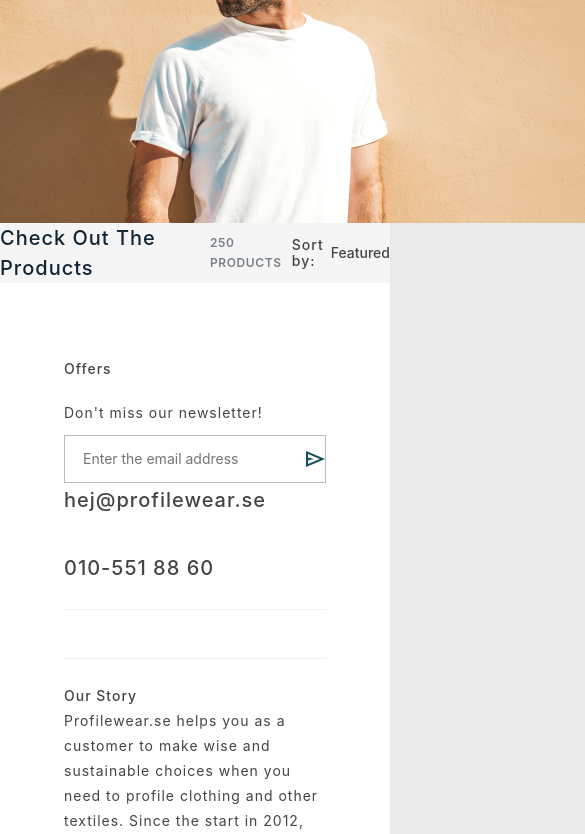
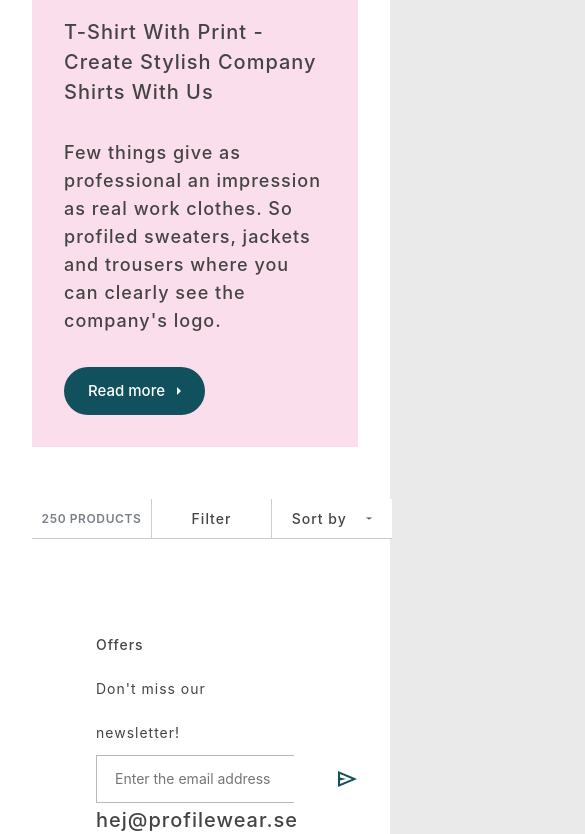
Before and after one commit to azizlaghari/ecommerce-website, a React app: page /product-listing in a window 390 px wide. Shown: the part 260-1094 px from the top of the page, 585 px wide, since content can reach past the window. Built offline with nearby package versions, Linux system fonts and the light colour scheme.

Commit message:
product listing filter css added & responsivenss

```diff
--- a/src/components/Product Listing/TshirtIMG.js
+++ b/src/components/Product Listing/TshirtIMG.js
@@ -1,7 +1,9 @@
 import React from 'react'
 import "../../styles/components/ProductListing/TshirtIMG.css"
 import arrowRightGreen from '../../assets/productListing/arrowRightGreen.png'
-import { Dropdown, Space } from 'antd'
+import { Divider, Dropdown, Space } from 'antd'
+import arrow_drop_down from '../../assets/productListing/arrow_drop_down.png'
+import arrow_right from '../../assets/arrow_right.png'
 
 const items = [
     {
@@ -47,6 +49,7 @@ const TshirtIMG = () => {
                         <p className='tshirt-subtitle MarginTop1rem'>T-shirt with print - create stylish company shirts with us</p>
                         <p className='tshirt-description MarginTop1rem'>Few things give as professional an impression as real work clothes. So profiled sweaters, jackets and trousers where you can clearly see the company&apos;s logo.</p>
                         <button className='tshirtBTN MarginTop1rem' >Read more<img src={arrowRightGreen} /></button>
+                        <button className='mobile-tshirtBTN MarginTop1rem' >Read more<img src={arrow_right} /></button>
                     </div>
 
                 </div>
@@ -55,9 +58,9 @@ const TshirtIMG = () => {
                         <p className='Check-out-the-products'>Check out the products</p>
                         <p className='PRODUCTS-250'>250 PRODUCTS</p>
                     </div>
+                    <p className='filter'>Filter</p>
                     <div className='productDropdown'>
                         <div className='checkProductText'>
-                            <p className='sortBy-text'>Sort by:</p>
                             <Dropdown
                                 menu={{
                                     items,
@@ -65,15 +68,18 @@ const TshirtIMG = () => {
                             >
                                 <a onClick={(e) => e.preventDefault()}>
                                     <Space>
-                                        Featured
+                                        <p className='sortBy-text'>Sort by<span className='colon'>:</span> <span className='feature'>Featured</span>                                        <img className='arrow_drop_down' src={arrow_drop_down} />
+                                        </p>
                                         {/* <DownOutlined /> */}
                                     </Space>
                                 </a>
+
                             </Dropdown>
                         </div>
                     </div>
                 </div>
             </div>
+            <span className='dividerNone'><Divider/></span>
         </>
     )
 }
--- a/src/styles/components/ProductListing/TshirtIMG.css
+++ b/src/styles/components/ProductListing/TshirtIMG.css
@@ -1,11 +1,16 @@
 :root {
   --whiteText: #fff;
   --darkGreenText: #11505d;
+  --stroke-gray: #cdcdcd;
+  --body-text-color: #444;
+}
+.TshirtIMG {
+  width: 100%;
 }
 .manTshirtBG {
   background-image: url(../../../assets/productListing/tshirtIMG.png);
-  width: 1320px;
   height: 368px;
+  background-size: 100% auto;
   display: flex;
   align-items: center;
   justify-content: end;
@@ -63,10 +68,12 @@
   font-weight: 500;
   line-height: 24px; /* 160% */
 }
+/* check product dropdown and text */
 .check-products {
   display: flex;
   align-items: center;
   justify-content: space-between;
+  height: 80px;
 }
 .checkProductText {
   display: flex;
@@ -82,6 +89,7 @@
   font-weight: 500;
   line-height: 30px; /* 150% */
   text-transform: capitalize;
+  padding-right: 2rem;
 }
 .PRODUCTS-250 {
   color: var(--gray, #7a8089);
@@ -94,8 +102,11 @@
   letter-spacing: 0.6px;
   text-transform: uppercase;
 }
+.filter {
+  display: none;
+}
 .checkProductText {
-  color: var(--body-text-color, #444);
+  color: var(--body-text-color);
 
   /* Placeholder Text */
   font-size: 14px;
@@ -103,7 +114,231 @@
   font-weight: 500;
   line-height: 16px; /* 114.286% */
 }
+.mobile-tshirtBTN {
+  display: none;
+}
+/* Check product mobile responsiveness */
+@media screen and (max-width: 500px) {
+  .Check-out-the-products {
+    display: none;
+  }
+  .PRODUCTS-250 {
+    display: flex;
+    align-items: center;
+    justify-content: center;
+    color: var(--gray, #7a8089);
+
+    /* Overline */
+    font-size: 12px;
+    font-style: normal;
+    font-weight: 600;
+    line-height: 20px; /* 166.667% */
+    letter-spacing: 0.6px;
+    text-transform: uppercase;
+    border-right: 1px solid var(--stroke-gray);
+    border-bottom: 1px solid var(--stroke-gray);
+    background: var(--white, #fff);
+    width: 120px;
+    height: 40px;
+    flex-shrink: 0;
+  }
+  .filter {
+    color: var(--body-text-color, #444);
+
+    /* Placeholder Text */
+    font-size: 14px;
+    font-style: normal;
+    font-weight: 500;
+    line-height: 16px; /* 114.286% */
+    width: 120px;
+    height: 40px;
+    flex-shrink: 0;
+    border-right: 1px solid var(--stroke-gray);
+    border-bottom: 1px solid var(--stroke-gray);
+    background: var(--white, #fff);
+    display: block;
+    display: flex;
+    align-items: center;
+    justify-content: center;
+  }
+  .featured {
+    display: none;
+  }
+  .sortBy-text {
+    color: var(--body-text-color);
+
+    /* Placeholder Text */
+    font-size: 14px;
+    font-style: normal;
+    font-weight: 500;
+    line-height: 16px; /* 114.286% */
+    width: 120px;
+    height: 40px;
+    flex-shrink: 0;
+    border-bottom: 1px solid var(--stroke-gray);
+    background: var(--white, #fff);
+    display: flex;
+    align-items: center;
+    justify-content: space-evenly;
+  }
+  .feature{
+    display: none;
+  }
+  .arrow_drop_down {
+    width: 6px;
+    height: 3px;
+    fill: var(--nav, #4e4e4e);
+  }
+  .colon{
+    display: none;
+  }
+  .dividerNone{
+    display: none;
+  }
+}
+
+/* laptop responsiveness */
+@media screen and (max-width: 1024px) {
+  .manTshirtBG {
+    height: 325px;
+    background-size: auto 100%;
+  }
+  .tshirt-content {
+    width: 60%;
+    row-gap: 2rem;
+  }
+  /* .tshirt-subtitle{
+    font-size: 14px;
+  } */
+}
+/* Tablet responsiveness */
+@media screen and (max-width: 800px) {
+  /* .manTshirtBG {
+    height: 325px;
+    background-size: auto 100%; */
+
+  .manTshirtBG {
+    display: unset;
+  }
+  .tshirt-content {
+    background: var(--light-pink, #fbdeeb);
+    width: 100%;
+    height: auto;
+    padding: 2rem;
+    margin: 2rem 0;
+    display: flex;
+    flex-direction: column;
+    row-gap: 1rem;
+  }
+  .tshirt-title {
+    color: var(--black, #2a2a2a);
+
+    /* H2 */
+    font-size: 40px;
+    font-style: normal;
+    font-weight: 400;
+    line-height: 50px; /* 125% */
+    text-transform: capitalize;
+  }
+  .tshirt-subtitle {
+    color: var(--body-text-color, #444);
+    width: 100%;
+    /* H6 */
+    font-size: 20px;
+    font-style: normal;
+    font-weight: 500;
+    line-height: 30px; /* 150% */
+    text-transform: capitalize;
+  }
+  .tshirt-description {
+    color: var(--body-text-color, #444);
+
+    /* Body Large */
+    font-size: 18px;
+    font-style: normal;
+    font-weight: 500;
+    line-height: 28px; /* 155.556% */
+  }
+  .mobile-tshirtBTN {
+    border-radius: 24px;
+    background: var(--dark-green, #11505d);
+    display: inline-flex;
+    padding: 12px 24px;
+    justify-content: center;
+    align-items: center;
+    gap: 12px;
+    color: var(--white, #fff);
+    font-size: 15px;
+    font-style: normal;
+    font-weight: 500;
+    line-height: 24px; /* 160% */
+    border: none;
+    width: fit-content;
+  }
+  .tshirtBTN {
+    display: none;
+  }
+}
 /* mobile responsiveness */
-/* @media screen and (max-width: 500px) {
+@media screen and (max-width: 500px) {
+  .manTshirtBG {
+    display: unset;
+  }
+  .tshirt-content {
+    background: var(--light-pink, #fbdeeb);
+    width: 100%;
+    height: auto;
+    padding: 2rem;
+    display: flex;
+    flex-direction: column;
+    row-gap: 1rem;
+  }
+  .tshirt-title {
+    color: var(--black, #2a2a2a);
 
-} */
+    /* H2 */
+    font-size: 40px;
+    font-style: normal;
+    font-weight: 400;
+    line-height: 50px; /* 125% */
+    text-transform: capitalize;
+  }
+  .tshirt-subtitle {
+    color: var(--body-text-color);
+    width: 100%;
+    /* H6 */
+    font-size: 20px;
+    font-style: normal;
+    font-weight: 500;
+    line-height: 30px; /* 150% */
+    text-transform: capitalize;
+  }
+  .tshirt-description {
+    color: var(--body-text-color);
+
+    /* Body Large */
+    font-size: 18px;
+    font-style: normal;
+    font-weight: 500;
+    line-height: 28px; /* 155.556% */
+  }
+  .mobile-tshirtBTN {
+    border-radius: 24px;
+    background: var(--dark-green, #11505d);
+    display: inline-flex;
+    padding: 12px 24px;
+    justify-content: center;
+    align-items: center;
+    gap: 12px;
+    color: var(--white, #fff);
+    font-size: 15px;
+    font-style: normal;
+    font-weight: 500;
+    line-height: 24px; /* 160% */
+    border: none;
+    width: fit-content;
+  }
+  .tshirtBTN {
+    display: none;
+  }
+}
--- a/src/styles/layout/layout.css
+++ b/src/styles/layout/layout.css
@@ -2,7 +2,6 @@
   background-color: #fff;
   min-height: 88vh;
   padding: 0.6rem 4rem;
-
 }
 .ant-layout-header {
   background-color: #fff !important;
@@ -26,10 +25,15 @@
 }
 
 @media (max-width: 800px) {
+  .main-content {
+    background-color: #fff;
+  }
   .v-layout {
     display: none;
   }
   .m-layout {
     display: block;
+    padding: 2rem;
+    background-color: #fff;
   }
 }
```
Also changed, not shown: src/assets/productListing/arrow_drop_down.png (added).
